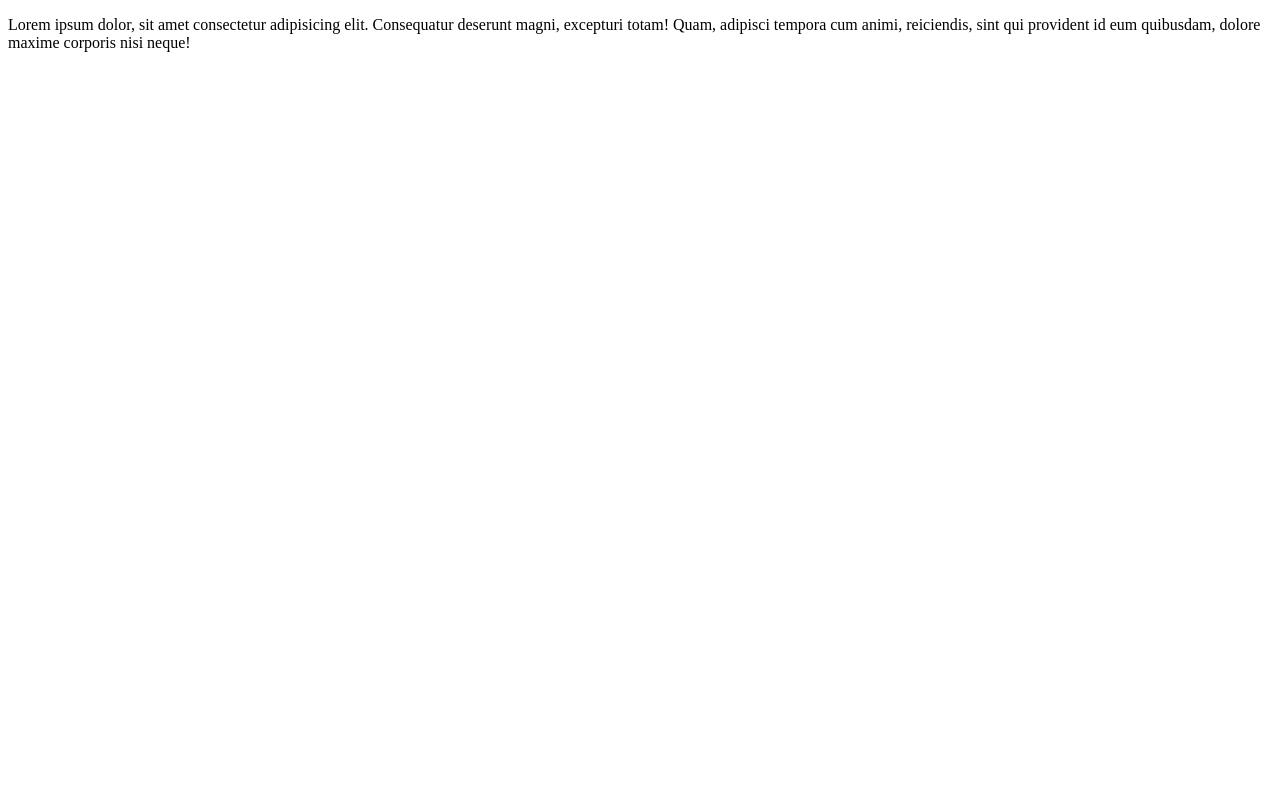
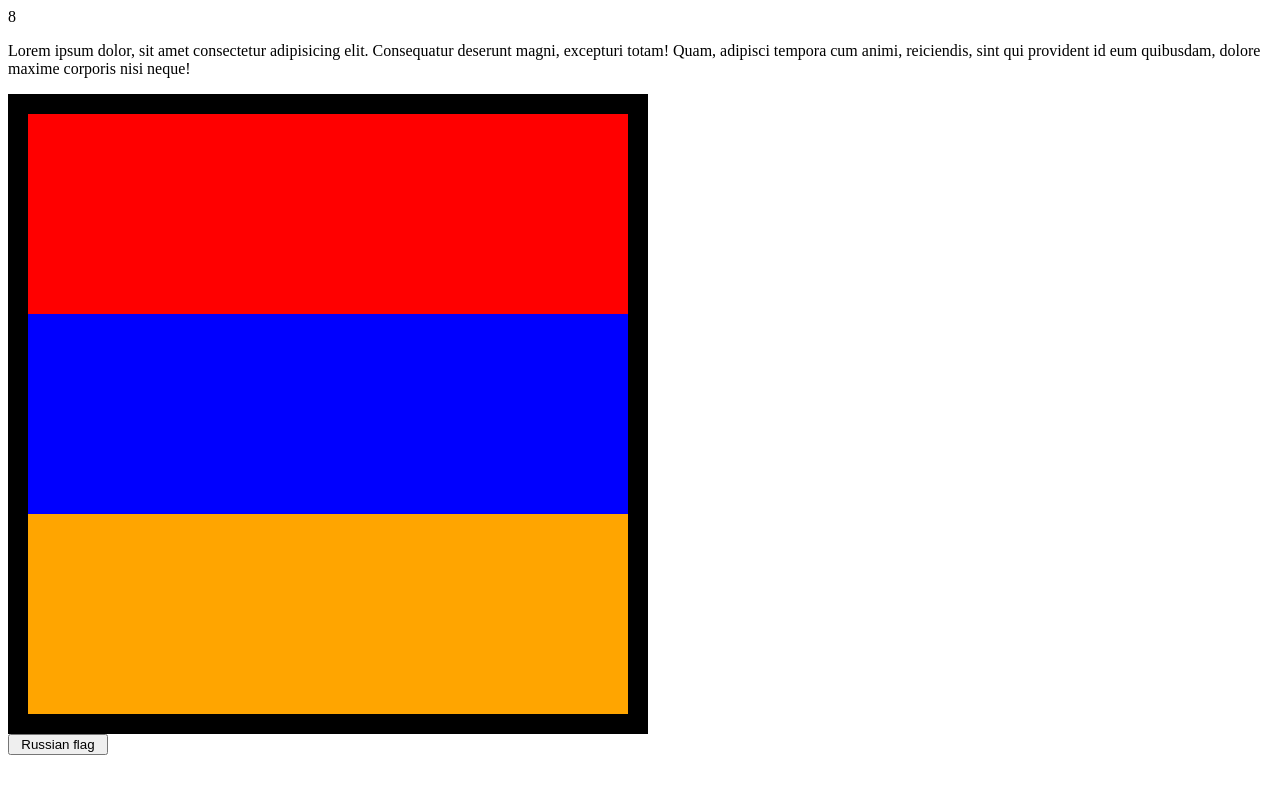
Before and after one commit to art-arustamyan/home, a plain HTML site: page index.html in a window 1280 px wide. Drawn offline with Linux system fonts and the light colour scheme.

Commit message:
css and js

```diff
--- /dev/null
+++ b/css/style.css
@@ -0,0 +1,27 @@
+.block{
+	width: 600px;
+	height: 600px;
+	background: black;
+	padding: 20px;
+}
+
+.drosh{
+	width: 600px;
+	height: 600px;
+	margin: 0 auto;
+	background: #fff;
+}
+.guyn{
+	width: 600px;
+	height: 200px;
+	background: red;
+}
+._2{
+	background: blue;
+}
+._3{
+	background: orange;
+}
+button{
+	width: 100px;
+}
--- a/index.html
+++ b/index.html
@@ -4,9 +4,19 @@
 	<meta charset="UTF-8">
 	<meta name="viewport" content="width=device-width, initial-scale=1.0">
 	<title>Document</title>
+	<link rel="stylesheet" href="css/style.css">
 	<script src="main.js"></script>
 </head>
 <body>
 	<p>Lorem ipsum dolor, sit amet consectetur adipisicing elit. Consequatur deserunt magni, excepturi totam! Quam, adipisci tempora cum animi, reiciendis, sint qui provident id eum quibusdam, dolore maxime corporis nisi neque!</p>
+	<div class="block">
+		<div class="drosh">
+			<div class="guyn _1" id="_1"></div>
+			<div class="guyn _2" id="_2"></div>
+			<div class="guyn _3" id="_3"></div>
+		</div>
+	</div>
+
+	<button id="btn">Russian flag</button>
 </body>
 </html>
--- a/main.js
+++ b/main.js
@@ -1,5 +1,7 @@
-x = 5;
-y = 2;
-function f (){
-	document.write(x);
+let x = 5;
+let y = 3;
+function f () {
+	let z = x + y;
+	document.write(z)
 }
+f();
```
